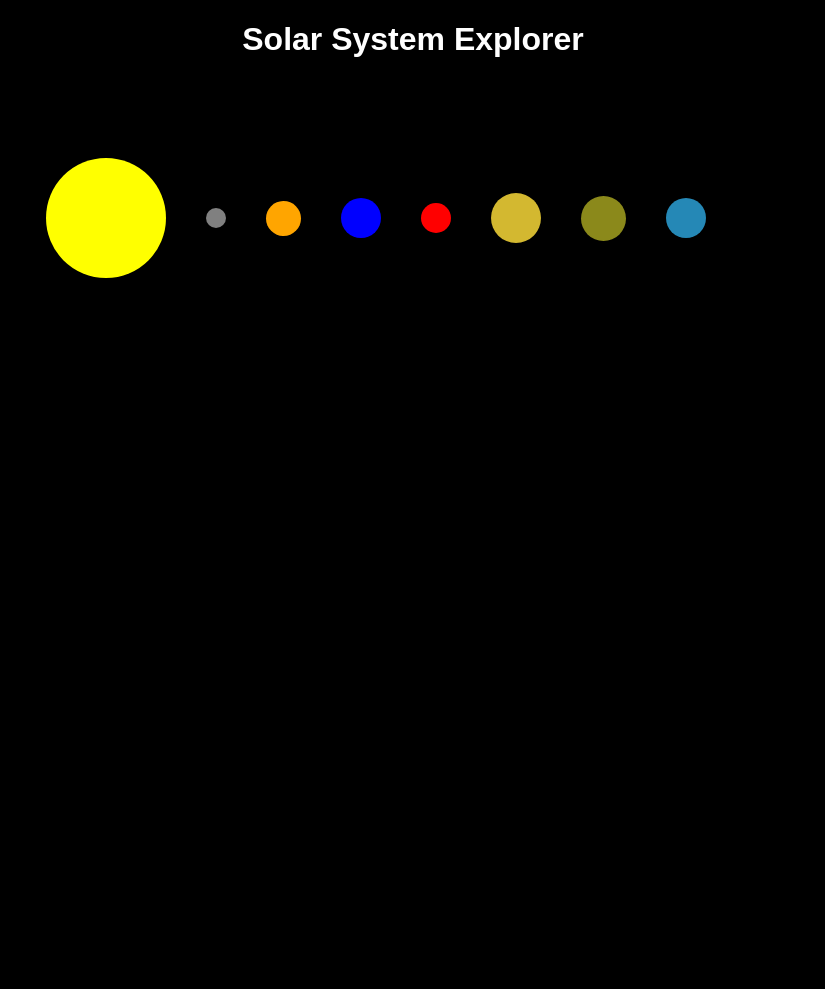
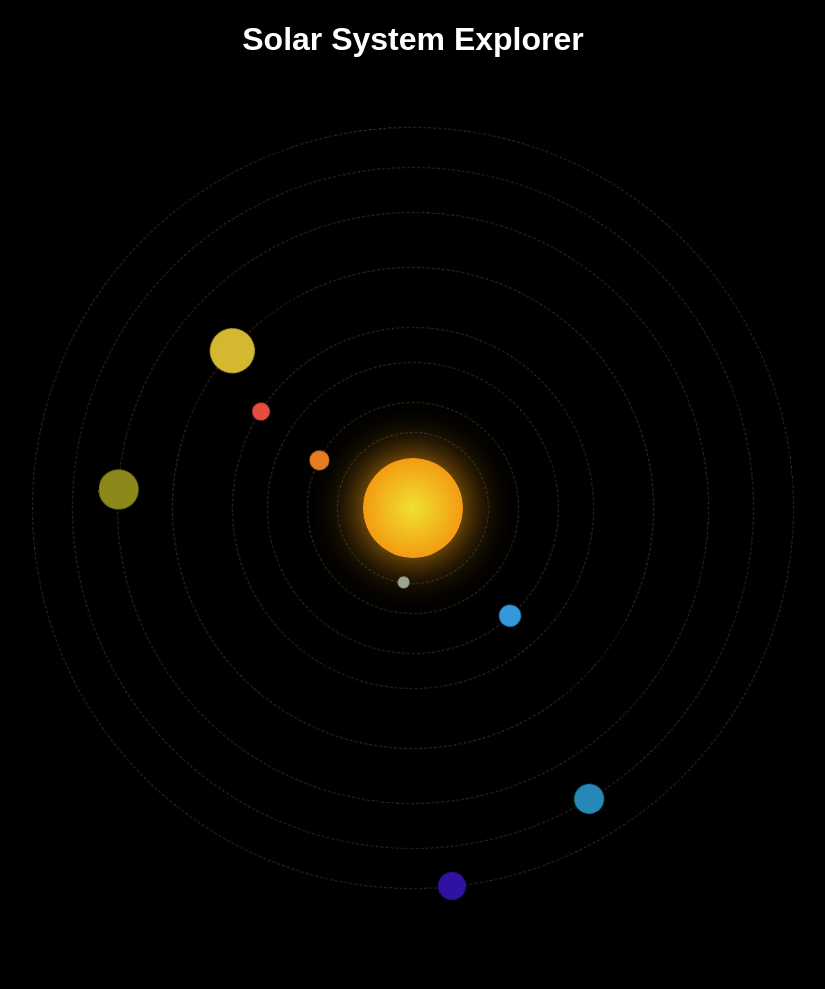
Before and after one commit to mmmaxii/solar_system_project, a Django app: page / in a window 1280 px wide. Shown: the whole page, without its empty margins (227-1052 px from the left). Before the commit the page ends 278 px from the top, so only its background shows below. Run offline with Django 5.2, Linux system fonts and the light colour scheme.

Commit message:
Sistema de animacion para planetas

```diff
--- a/solar_system/planets/static/planets/css/styles.css
+++ b/solar_system/planets/static/planets/css/styles.css
@@ -1,78 +1,172 @@
-body{
-    background:black;
-    color:white;
-    text-align:center;
-    font-family:Arial;
+body {
+    background: black;
+    color: white;
+    text-align: center;
+    font-family: Arial;
+    overflow-x: hidden;
 }
 
-.solar-system{
-    margin-top:100px;
-    display:flex;
-    justify-content:center;
-    align-items:center;
-    gap:40px;
+.solar-system {
+    position: relative;
+    width: 800px;
+    height: 800px;
+    margin: 50px auto;
 }
 
-.sun{
-    width:120px;
-    height:120px;
-    background:yellow;
-    border-radius:50%;
+.sun {
+    position: absolute;
+    width: 100px;
+    height: 100px;
+    background: radial-gradient(circle, #f0e130 0%, #f39c12 70%);
+    border-radius: 50%;
+    top: 50%;
+    left: 50%;
+    transform: translate(-50%, -50%);
+    box-shadow: 0 0 50px #f39c12;
+    z-index: 10;
+    /*Esto lo agrego ya que neptuno se superpone por sobre los otros planetas*/
+    pointer-events: auto;
 }
 
-.planet{
-    border-radius:50%;
-    transition: transform 0.3s;
+.orbit {
+    position: absolute;
+    border: 1px dashed rgba(255, 255, 255, 0.2);
+    border-radius: 50%;
+    top: 50%;
+    left: 50%;
+    /*Esto lo agrego ya que neptuno se superpone por sobre los otros planetas*/
+    pointer-events: none;
 }
 
-.planet:hover{
-    transform:scale(1.3);
+.planet {
+    position: absolute;
+    border-radius: 50%;
+    left: 50%;
+    transform: translateX(-50%);
+    transition: transform 0.3s ease;
+    /*Esto lo agrego ya que neptuno se superpone por sobre los otros planetas*/
+    pointer-events: auto;
 }
 
-.mercury{
-    width:20px;
-    height:20px;
-    background:gray;
+.planet:hover {
+    transform: translateX(-50%) scale(1.5);
 }
 
-.venus{
-    width:35px;
-    height:35px;
-    background:orange;
+@keyframes rotate-orbit {
+    from {
+        transform: translate(-50%, -50%) rotate(0deg);
+    }
+    to {
+        transform: translate(-50%, -50%) rotate(360deg);
+    }
 }
 
-.earth{
-    width:40px;
-    height:40px;
-    background:blue;
+.mercury-orbit {
+    width: 150px;
+    height: 150px;
+    animation: rotate-orbit 5s linear infinite;
+    animation-delay: -1s;
+}
+.mercury {
+    width: 12px;
+    height: 12px;
+    background: #95a5a6;
+    top: -6px;
 }
 
-.mars{
-    width:30px;
-    height:30px;
-    background:red;
+.venus-orbit {
+    width: 210px;
+    height: 210px;
+    animation: rotate-orbit 8s linear infinite;
+    animation-delay: 0s;
+
+}
+.venus {
+    width: 20px;
+    height: 20px;
+    background: #e67e22;
+    top: -10px;
 }
 
-.jupiter{
-    width: 50px;
-    height: 50px;
-    background: rgb(211, 184, 48);
+.earth-orbit {
+    width: 290px;
+    height: 290px;
+    animation: rotate-orbit 12s linear infinite;
+    animation-delay: -10s;
+}
+.earth {
+    width: 22px;
+    height: 22px;
+    background: #3498db;
+    top: -11px;
 }
 
-.saturn{
+.mars-orbit {
+    width: 360px;
+    height: 360px;
+    animation: rotate-orbit 15s linear infinite;
+    animation-delay: -6s;
+
+}
+.mars {
+    width: 18px;
+    height: 18px;
+    background: #e74c3c;
+    top: -9px;
+}
+
+.jupiter-orbit {
+    width: 480px;
+    height: 480px;
+    animation: rotate-orbit 25s linear infinite;
+    animation-delay: -15s;
+
+}
+.jupiter {
     width: 45px;
     height: 45px;
-    background: rgb(139, 137, 27);
+    background: #d3b830;
+    top: -22px;
 }
 
-.uranus{
+.saturn-orbit {
+    width: 590px;
+    height: 590px;
+    animation: rotate-orbit 35s linear infinite;
+    animation-delay: -20s;
+
+}
+.saturn {
     width: 40px;
     height: 40px;
-    background: rgb(37, 136, 182);
+    background: #8b891b;
+    top: -20px;
 }
 
-.neptune{
-    width: 35px;
-    height: 35  px;
-    background: rgb(47, 18, 163);
+.uranus-orbit {
+    width: 680px;
+    height: 680px;
+    animation: rotate-orbit 45s linear infinite;
+    animation-delay: -12s;
+
 }
+.uranus {
+    width: 30px;
+    height: 30px;
+    background: #2588b6;
+    top: -15px;
+}
+
+.neptune-orbit {
+    width: 760px;
+    height: 760px;
+    animation: rotate-orbit 55s linear infinite;
+    animation-delay: -20s;
+
+}
+.neptune {
+    width: 28px;
+    height: 28px;
+    background: #2f12a3;
+    top: -14px;
+}
--- a/solar_system/planets/templates/planets/home.html
+++ b/solar_system/planets/templates/planets/home.html
@@ -1,56 +1,68 @@
 {% load static %}
 
-<!DOCTYPE html>
+<!doctype html>
 <html>
-
   <head>
     <title>Solar System Explorer</title>
-
-    <link rel="stylesheet" href="{% static 'planets/css/styles.css' %}">
+    <link rel="stylesheet" href="{% static 'planets/css/styles.css' %}" />
   </head>
 
   <body>
-
     <h1>Solar System Explorer</h1>
 
     <div class="solar-system">
-
       <a href="{% url 'planets:star_detail' %}">
         <div class="sun"></div>
       </a>
+
+      <div class="orbit mercury-orbit">
         <a href="{% url 'planets:planet_detail' 'mercury' %}">
           <div class="planet mercury"></div>
         </a>
+      </div>
 
+      <div class="orbit venus-orbit">
         <a href="{% url 'planets:planet_detail' 'venus' %}">
           <div class="planet venus"></div>
         </a>
+      </div>
 
+      <div class="orbit earth-orbit">
         <a href="{% url 'planets:planet_detail' 'earth' %}">
           <div class="planet earth"></div>
         </a>
+      </div>
 
+      <div class="orbit mars-orbit">
         <a href="{% url 'planets:planet_detail' 'mars' %}">
           <div class="planet mars"></div>
         </a>
+      </div>
 
-    <a href = "{% url 'planets:planet_detail' 'jupiter'%}">
+      <div class="orbit jupiter-orbit">
+        <a href="{% url 'planets:planet_detail' 'jupiter' %}">
           <div class="planet jupiter"></div>
         </a>
+      </div>
 
-    <a href = "{% url 'planets:planet_detail' 'saturn'%}">
+      <div class="orbit saturn-orbit">
+        <a href="{% url 'planets:planet_detail' 'saturn' %}">
           <div class="planet saturn"></div>
         </a>
+      </div>
 
-    <a href = "{% url 'planets:planet_detail' 'uranus'%}">
+      <div class="orbit uranus-orbit">
+        <a href="{% url 'planets:planet_detail' 'uranus' %}">
           <div class="planet uranus"></div>
         </a>
+      </div>
 
-    <a href = "{% url 'planets:planet_detail' 'neptune'%}">
+      <div class="orbit neptune-orbit">
+        <a href="{% url 'planets:planet_detail' 'neptune' %}">
           <div class="planet neptune"></div>
         </a>
+      </div>
 
     </div>
-
   </body>
 </html>
```
Lines whose indentation alone changed are shown as unchanged.
